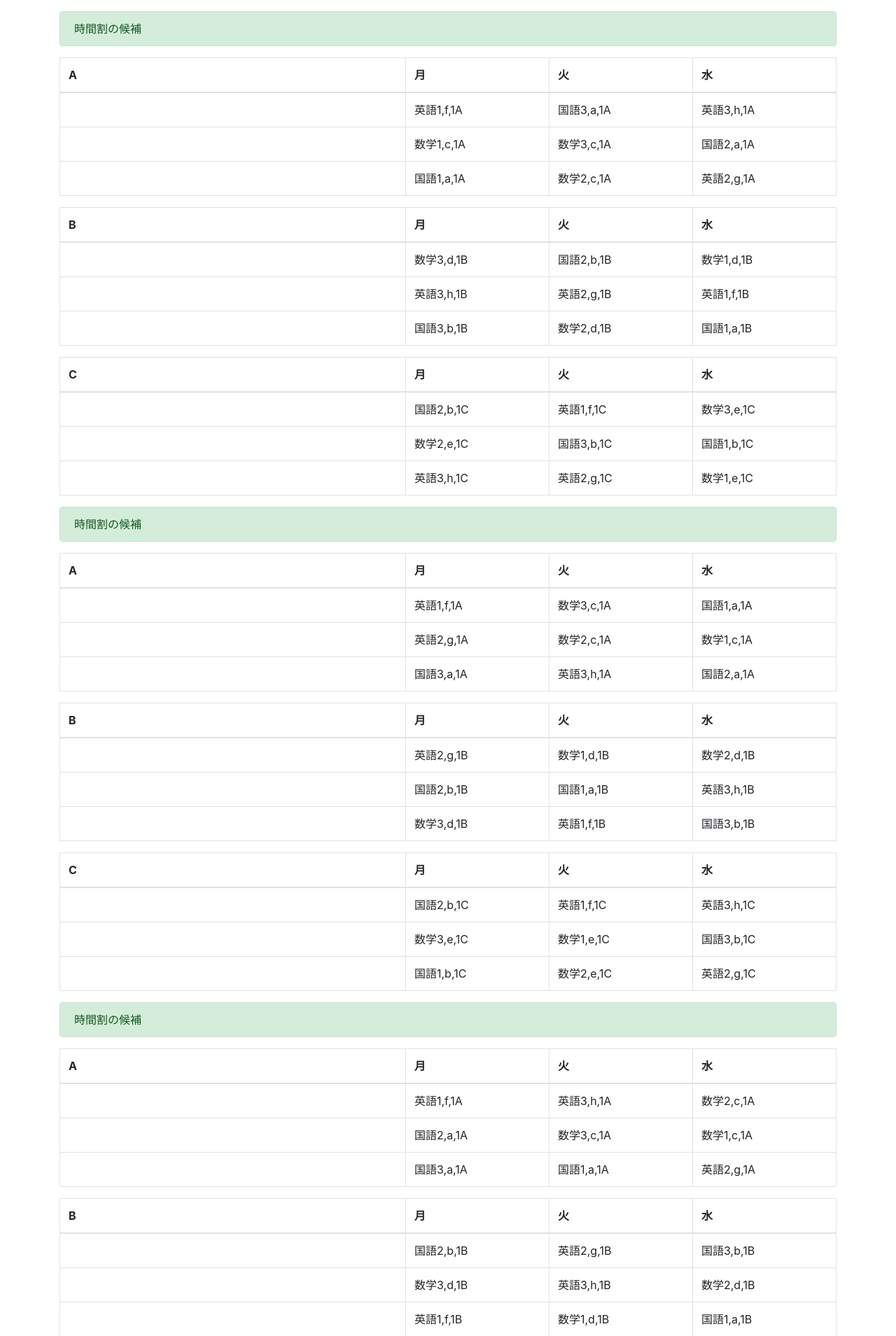
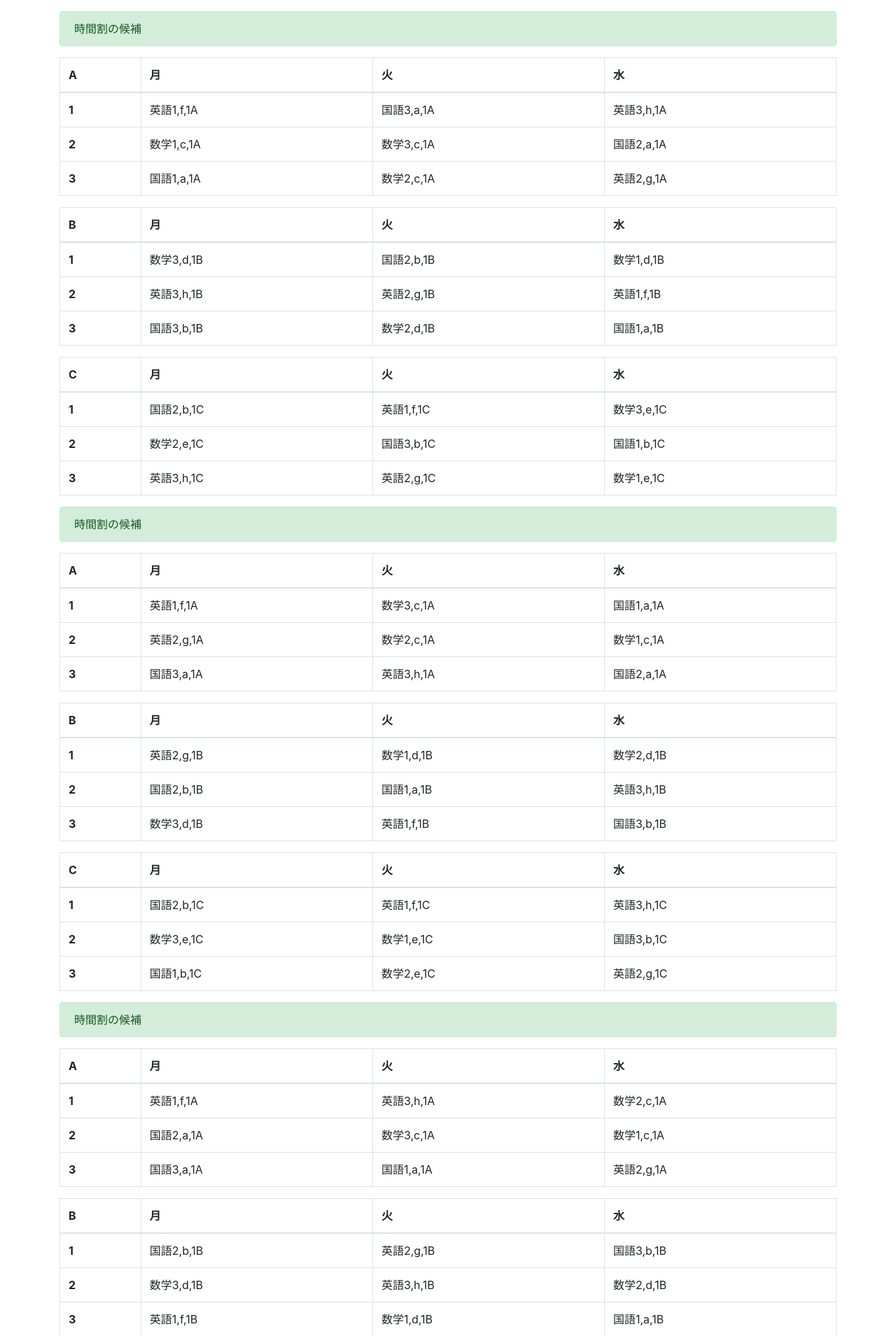
Before and after one commit to CanonMukai/timetable, a Django app: page /make/success in a window 1280 px wide. Shown: the part 56-1965 px from the top of the page at 70% size. Run offline with Django 3.2, Linux system fonts and the light colour scheme; data comes from the database, SQL or seed files in the repository; both versions use the stored data as it was after the commit; some libraries are stand-ins or nearby versions.

Commit message:
Add gen display in /make/success

```diff
--- a/make/views.py
+++ b/make/views.py
@@ -107,11 +107,24 @@ def success(request):
     for komas in table:
         max_koma = max(max_koma, len(komas))
     gens = [i+1 for i in range(max_koma)]
-    class_table_list = t.class_table_list
+    class_table_list = ast.literal_eval(t.class_table_list)
+    new_class_table_list = changed(class_table_list)
     params = {
         'days': ['月', '火', '水', '木', '金', '土'][:length],
         'gens': gens,
         'classes': json.loads(t.class_list),
-        'tables': ast.literal_eval(class_table_list)
+        'tables': new_class_table_list
     }
     return render(request, 'make/success.html', params)
+
+def changed(class_table_list):
+    new_one = []
+    for class_table in class_table_list:
+        new_one.append({})
+        for key, value in class_table.items():
+            new_one[-1][key] = {}
+            i = 1
+            for v in value:
+                new_one[-1][key][i] = v
+                i += 1
+    return new_one
--- a/templates/make/success.html
+++ b/templates/make/success.html
@@ -10,16 +10,16 @@
     <table class="table table-bordered" style="table-layout:fixed;">
         <thead>
             <tr>
-                <th scope="col">{{ key }}</th>
+                <th scope="col" style="width:70px;">{{ key }}</th>
                 {% for day in days %}
-                <th scope="col" style="width:205px;">{{ day }}</th>
+                <th scope="col" style="width:200px;">{{ day }}</th>
                 {% endfor %}
             </tr>
         </thead>
         <tbody>
-            {% for gyou in value %}
+            {% for gen, gyou in value.items %}
             <tr>
-                <th scope="row"></th>
+                <th scope="row">{{ gen }}</th>
                 {% for info in gyou %}
                 <td style="word-wrap:break-word;">{{ info }}</td>
                 {% endfor %}
```
Also changed, not shown: db.sqlite3.
